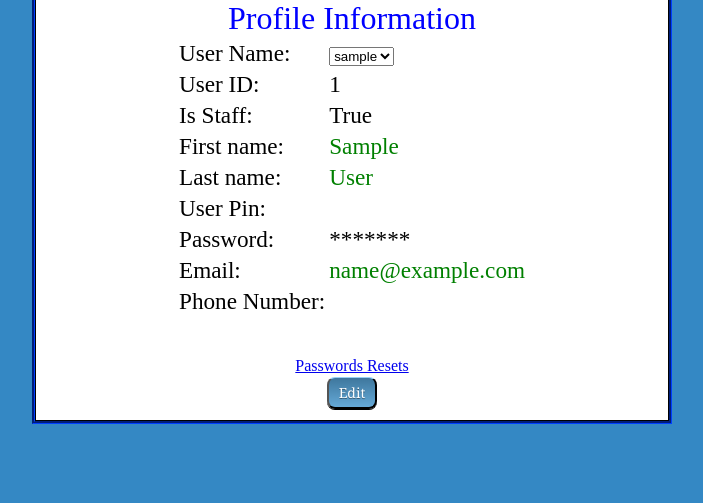
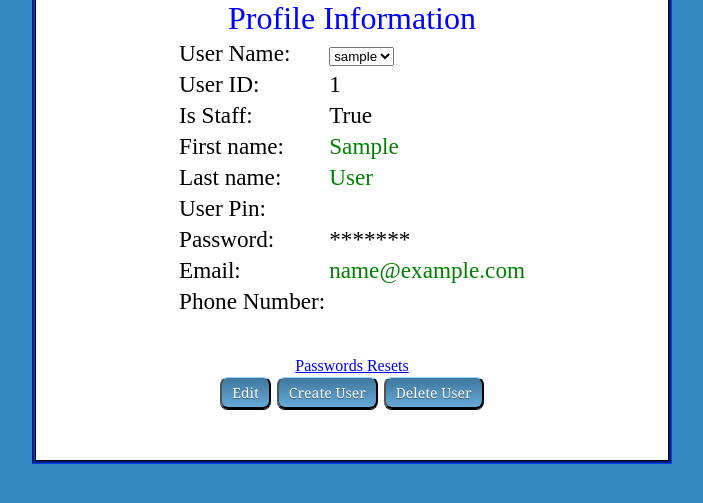
Before and after one commit to mackattackster/AC3site, a Django app: template ac3app/templates/ac3app/Profile.html in a window 1280 px wide. Shown: the part 180-683 px from the top of the page, without its empty margins (288-991 px from the left). Run offline with Django 3.2, Linux system fonts and the light colour scheme; the template is opened without the code that fills it: values that come from a table or form of the project are taken from there, others are empty; the visitor is signed in with stand-in values (Sample User, id 1); data comes from the database, SQL or seed files in the repository.

Commit message:
create/delete user

```diff
--- a/ac3app/static/ac3app/scripts/Profile.js
+++ b/ac3app/static/ac3app/scripts/Profile.js
@@ -11,10 +11,43 @@ $(document).ready(function() {
         $("#iphone").val($("#lphone").text())
     });
 
+    $("#bNew").click(function () {
+        $(".info").toggle();
+        $(".edit").toggle();
+        $(".id").hide();
+        $(".new").show();
+        $("#userselect").toggle();
+        $("#pass").toggle();
+        $("#save").toggle();
+    });
+
+    $("#bDelete").click(function () {
+        var r = confirm("Are you sure you want to delete User: ");
+        if (r == true) {
+            return true;
+        } else {
+            return false;
+        }
+    });
+
+
     $("#bCancel").click(function () {
         $(".info").toggle();
         $(".edit").toggle();
+        if($(".new").css('display') != 'none')//Check if cancelling create user
+        {
+            $("#save").toggle();
+            $("#pass").toggle();
+            $(".new").toggle();
+            $("#userselect").toggle();
+        }
         $("#userselect").prop('disabled', false)
+
+        $("#ifirst").val('');
+        $("#ilast").val('');
+        $("#ipin").val('')
+        $("#iemail").val('')
+        $("#iphone").val('')
         return false;
     });
 });
--- a/ac3app/static/ac3app/stylesheets/Profile.css
+++ b/ac3app/static/ac3app/stylesheets/Profile.css
@@ -20,7 +20,7 @@
 	outline-color: #0033CC;
 	margin-top: 5%;
 	display: block;
-	height: 420px;
+	height: 460px;
 	width: 50%;
 	font-size: 145%;
 	background-color: white;
@@ -31,7 +31,7 @@ label{
     color: green;
 }
 
-.edit{
+.edit, .new{
 	display: none;
 }
 
--- a/ac3app/templates/ac3app/Profile.html
+++ b/ac3app/templates/ac3app/Profile.html
@@ -27,24 +27,23 @@
 <div class="profile">
 <table>
 <caption><bold><font size="6" color="blue">Profile Information</font></bold></caption>
-<tr><td>User Name: </td>
-<label id="edit"></label>
+<tr><td>User Name: </td><td>
 {% if user.is_staff %}
-    <td><select title="userselect" name="userselect" id="userselect" onchange="Userselect();">
+    <select title="userselect" name="userselect" id="userselect" onchange="Userselect();">
         <option value="{{ user.username }}" selected>{{ user.username }}</option>
     {% for u in userslist %}
         {% if u.username != user.username %}<option value="{{ u.username }}">{{ u.username }}</option>{% endif %}
     {% endfor %}
-    </select></td>
+    </select>
 {% else %}
-    <td>{{ user.username }}</td>
-{% endif %}</tr>
-<tr><td>User ID: </td><td id="id">{{ user.id }}</td></tr>
+    {{ user.username }}<input id="iusername" class="new" type="text" name="username"/>
+{% endif %}<input id="iusername" class="new" type="text" name="username"/></td></tr>
+<tr class="id"><td >User ID: </td><td id="id">{{ user.id }}</td></tr>
 <tr><td>Is Staff: </td><td id="isStaff">{{ user.is_staff }}</td></tr>
 <tr><td>First name: </td><td><label id="lfirst" class="info">{{ user.first_name }}</label><input id="ifirst" class="edit" type="text" name="firstname"/></td></tr>
 <tr><td>Last name: </td><td><label id="llast" class="info">{{ user.last_name }}</label><input id="ilast" class="edit" type="text" name="lastname"/></td></tr>
 <tr><td>User Pin: </td><td><label id="lpin" class="info">{{ userProfile.user_pin }}</label><input id="ipin" class="edit" type="text" name="userpin"/></td></tr>
-<tr><td>Password: </td><td>*******</tr>
+<tr><td>Password: </td><td id="pass">*******</td><td class="new"><input id="ipass" class="new" type="password" name="password"/></td></tr>
 <tr><td>Email: </td><td><label id="lemail" class="info">{{ user.email }}</label><input id="iemail" class="edit" type="text" name="email"/></td></tr>
 <tr><td>Phone Number: </td><td><label id="lphone" class="info">{{ userProfile.phone_number }}</label><input id="iphone" class="edit" type="text" name="phonenumber"/></td></tr>
 </table>
@@ -52,7 +51,12 @@
 <div style="margin-top: 5%">
     <a class="link" href="{% url 'new_password' %}">Passwords Resets</a><br>
     <button class="info button" id="bEdit" onclick="return false">Edit</button>
-    <input class="edit button" type="submit" value="Save Changes"/><button class="edit button" id="bCancel">Cancel</button>
+    {% if user.is_staff %}
+        <button class="info button" id="bNew" onclick="return false">Create User</button>
+        <button class="info button" id="bDelete" name="delete">Delete User</button>
+    {% endif %}
+    <input class="new button" type="submit" id="create" name="create" value="Submit User"/>
+    <input class="edit button" type="submit" id="save" name="save" value="Save Changes"/><button class="edit button" id="bCancel">Cancel</button>
 </div>
 </div>
 </Center>
```
Also changed, not shown: ac3app/profileview.py (+43 -19 lines), ac3app/templates/ac3app/MainView.html (+6 -2 lines).
